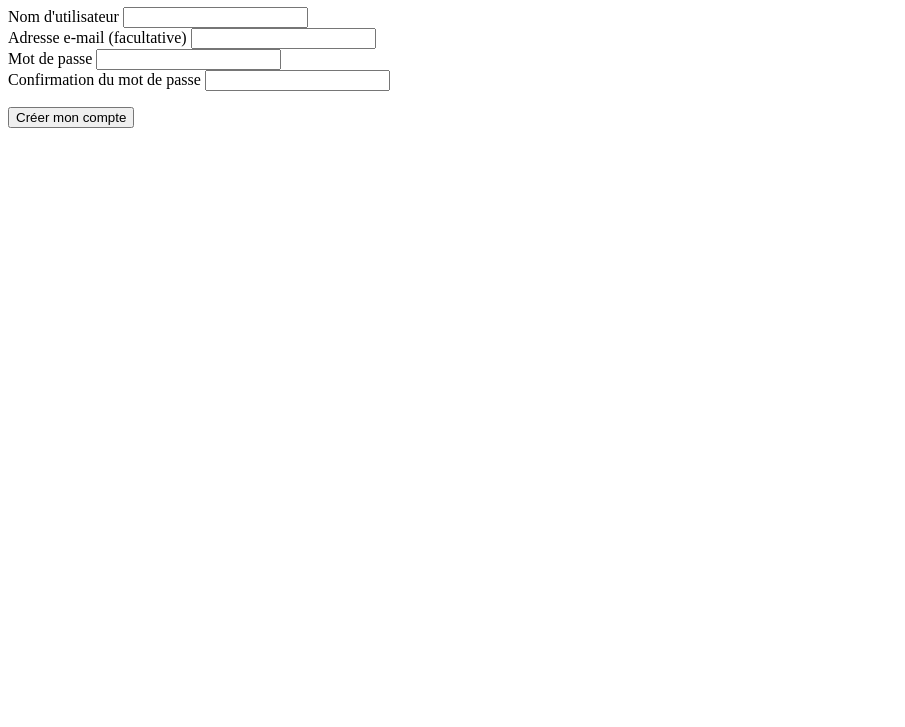
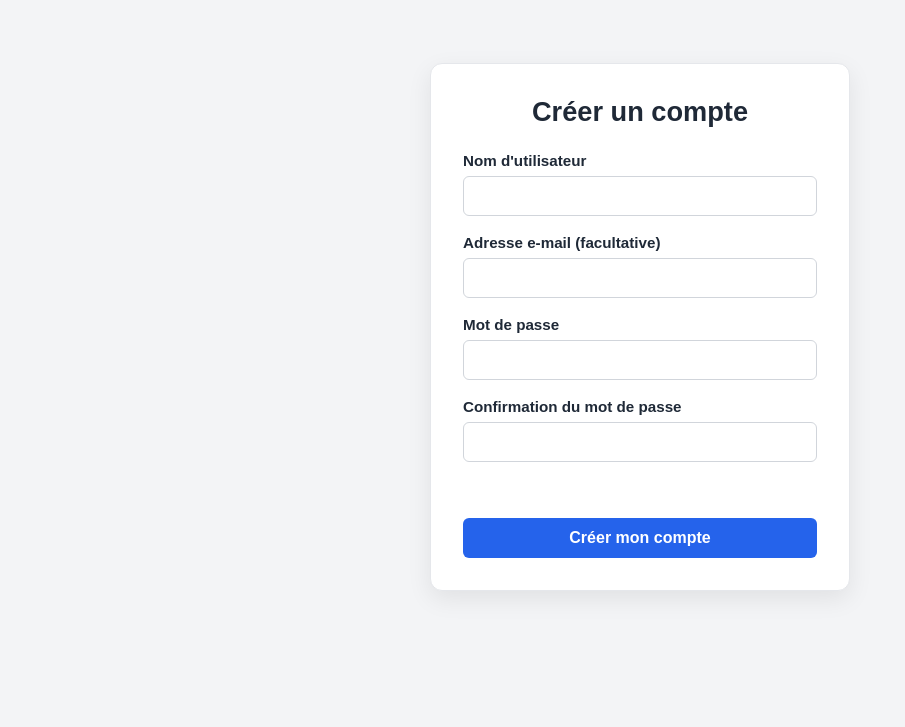
Before and after one commit to Kuuro57/ACL2026-Projet_Situation_Integratrice_M1, a website: page frontend/view/creation-compte.ejs in a window 1280 px wide. Shown: the part 73-800 px from the top of the page, without its empty margins (0-905 px from the left). Drawn offline with nearby package versions, Linux system fonts and the light colour scheme; files that its build step writes are made by us from their sources; files whose address does not match are found by name.

Commit message:
Ajout CSS Création compte

```diff
--- /dev/null
+++ b/frontend/public/creation-compte.css
@@ -0,0 +1,100 @@
+:root {
+  font-family: Arial, sans-serif;
+  color: #1f2937;
+  background: #f3f4f6;
+}
+
+* {
+  box-sizing: border-box;
+}
+
+body {
+  min-height: 100vh;
+  margin: 0;
+  display: grid;
+  place-items: center;
+  padding: 24px;
+}
+
+main {
+  width: min(100%, 420px);
+  padding: 32px;
+  background: #ffffff;
+  border: 1px solid #e5e7eb;
+  border-radius: 12px;
+  box-shadow: 0 8px 24px rgb(0 0 0 / 8%);
+}
+
+h1 {
+  margin: 0 0 24px;
+  text-align: center;
+  font-size: 1.7rem;
+}
+
+form {
+  display: grid;
+  gap: 18px;
+}
+
+.form-field {
+  display: grid;
+  gap: 7px;
+}
+
+label {
+  font-size: 0.95rem;
+  font-weight: 600;
+}
+
+input {
+  width: 100%;
+  padding: 10px 12px;
+  border: 1px solid #d1d5db;
+  border-radius: 6px;
+  font: inherit;
+}
+
+input:focus {
+  border-color: #2563eb;
+  outline: 2px solid rgb(37 99 235 / 20%);
+}
+
+button {
+  padding: 11px 16px;
+  border: 0;
+  border-radius: 6px;
+  color: #ffffff;
+  background: #2563eb;
+  font: inherit;
+  font-weight: 600;
+  cursor: pointer;
+}
+
+button:hover {
+  background: #1d4ed8;
+}
+
+button:disabled {
+  cursor: not-allowed;
+  opacity: 0.6;
+}
+
+#form-message {
+  min-height: 20px;
+  margin: 0;
+  font-size: 0.9rem;
+}
+
+#form-message[data-type="error"] {
+  color: #b91c1c;
+}
+
+#form-message[data-type="success"] {
+  color: #15803d;
+}
+
+@media (max-width: 480px) {
+  main {
+    padding: 24px;
+  }
+}
--- a/frontend/view/creation-compte.ejs
+++ b/frontend/view/creation-compte.ejs
@@ -4,6 +4,7 @@
     <meta charset="UTF-8" />
     <meta name="viewport" content="width=device-width, initial-scale=1.0" />
     <title><%= title %></title>
+    <link rel="stylesheet" href="/assets/creation-compte.css" />
   </head>
   <body>
     <main>
@@ -15,7 +16,7 @@
         method="post"
         novalidate
       >
-        <div>
+        <div class="form-field">
           <label for="username">Nom d'utilisateur</label>
           <input
             id="username"
@@ -26,12 +27,12 @@
           />
         </div>
 
-        <div>
+        <div class="form-field">
           <label for="email">Adresse e-mail (facultative)</label>
           <input id="email" name="email" type="email" autocomplete="email" />
         </div>
 
-        <div>
+        <div class="form-field">
           <label for="password">Mot de passe</label>
           <input
             id="password"
@@ -42,7 +43,7 @@
           />
         </div>
 
-        <div>
+        <div class="form-field">
           <label for="password-confirmation"
             >Confirmation du mot de passe</label
           >
```
